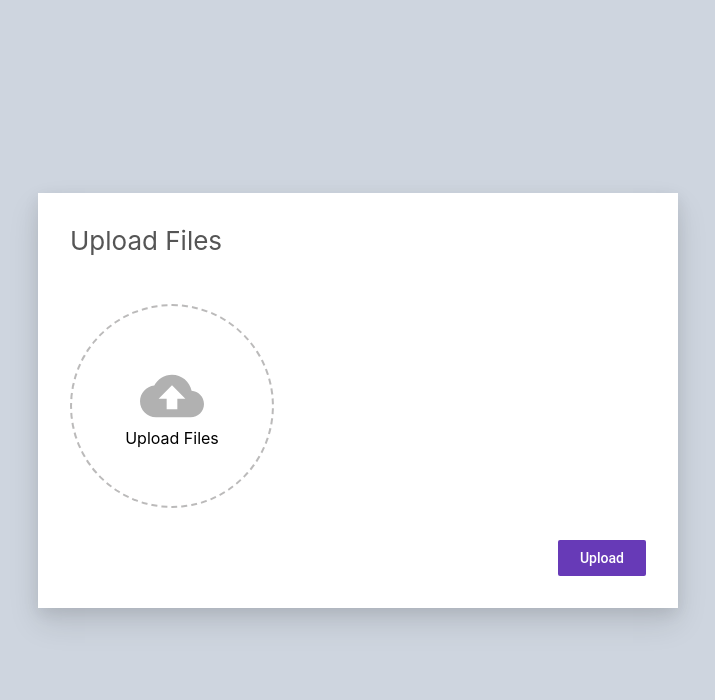
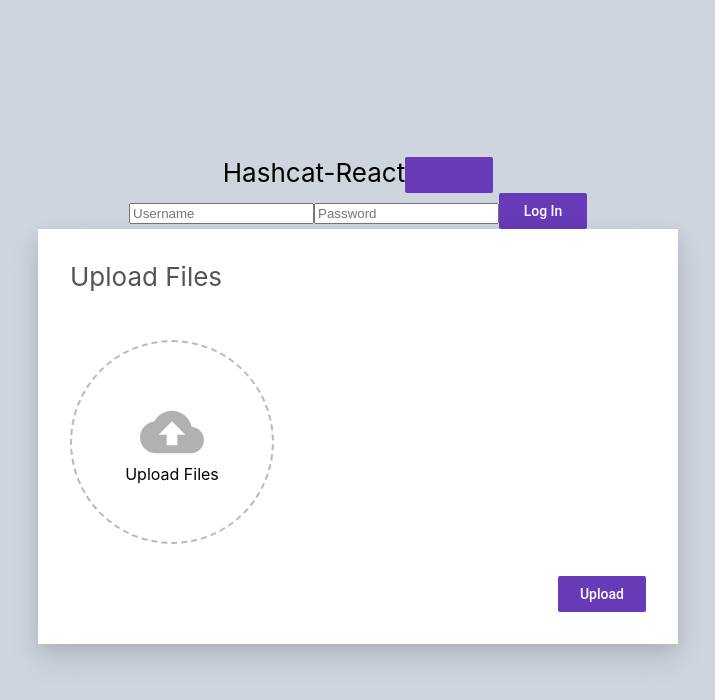
Before and after one commit to DavidBarron/hashcat-react, a React (Create React App) app: page / in a window 1280 px wide. Shown: the top 700 px of the page, without its empty margins (282-997 px from the left). Built offline with nearby package versions, Linux system fonts and the light colour scheme.

Commit message:
issue-2: add base navbar, need to resolve error on dependency

```diff
--- a/src/App.js
+++ b/src/App.js
@@ -1,11 +1,13 @@
-import React, { Component } from 'react';
-import './App.css';
-import Upload from './upload/Upload';
+import React, { Component } from 'react'
+import Navigation from './navigation/Navigation'
+import Upload from './upload/Upload'
+import './App.css'
 
 class App extends Component {
   render() {
     return (
       <div className="App">
+        <Navigation />
         <div className="Card">
           <Upload />
         </div>
@@ -14,4 +16,4 @@ class App extends Component {
   }
 }
 
-export default App;
+export default App
--- /dev/null
+++ b/src/navigation/Navigation.js
@@ -0,0 +1,29 @@
+import React, { Component } from 'react'
+import Navbar from 'react-bootstrap/Navbar'
+import Button from 'react-bootstrap/Button'
+import Form from 'react-bootstrap/Form'
+import './Navigation.css'
+
+class Navigation extends Component {
+    constructor(props){
+        super(props)
+    }
+
+    render() {
+        return  (
+            <Navbar bg="light" expand="lg">
+            <Navbar.Brand>Hashcat-React</Navbar.Brand>
+            <Navbar.Toggle aria-controls="basic-navbar-nav" />
+            <Navbar.Collapse id="basic-navbar-nav">
+                <Form inline>
+                <Form.Control type="text" placeholder="Username" className="mr-sm-2" />
+                <Form.Control type="text" placeholder="Password" className="mr-sm-2" />
+                <Button variant="outline-success">Log In</Button>
+                </Form>
+            </Navbar.Collapse>
+            </Navbar>
+        )
+    }
+}
+
+export default Navigation
```
Also changed, not shown: src/dropzone/Dropzone.js (+27 -27 lines), src/navigation/Navigation.css (added).
